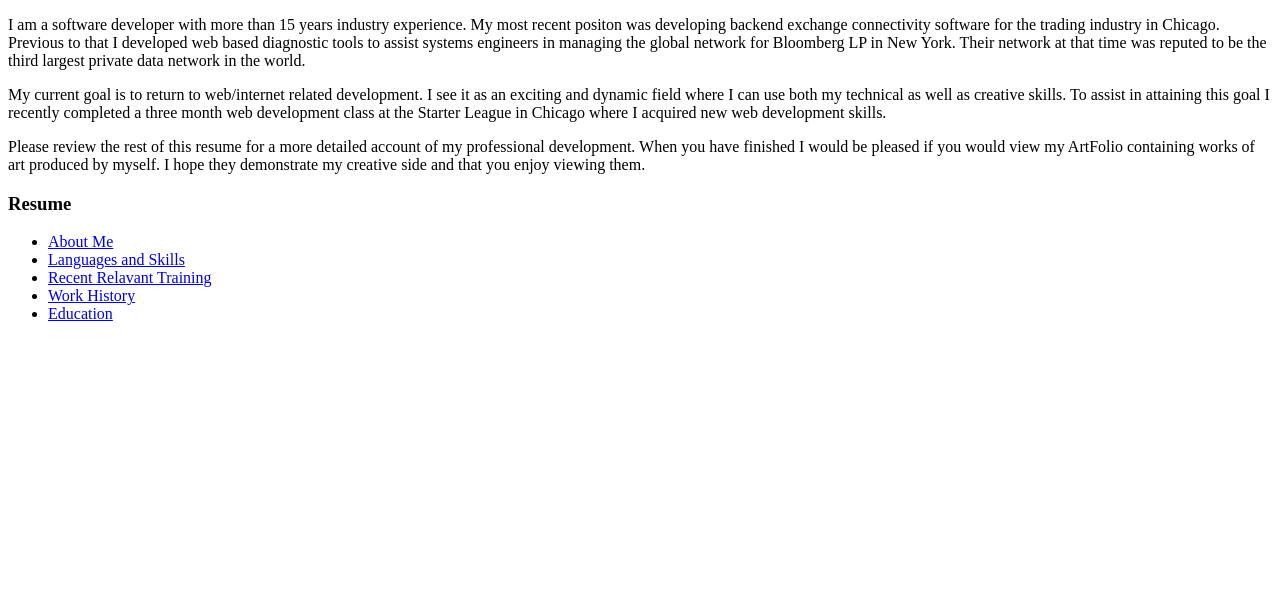
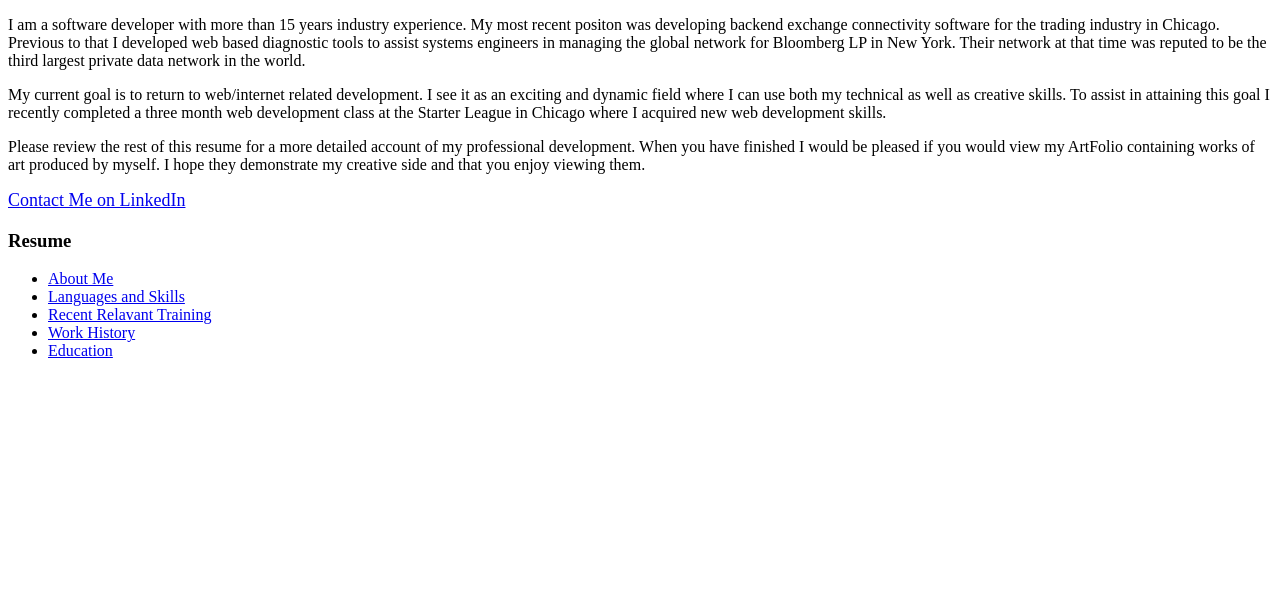
Before and after one commit to rlump/smartBlog, a Rails app: page /resume/show in a window 1280 px wide. Shown: the part 212-812 px from the top of the page. Run offline with Rails 7, Linux system fonts and the light colour scheme; parts of the project's set-up code (start-up, migrations or seed data) failed here and were passed over; some libraries are stand-ins or nearby versions.

Commit message:
minor editing

```diff
--- a/app/views/layouts/application.html.erb
+++ b/app/views/layouts/application.html.erb
@@ -48,7 +48,7 @@
 
     <!-- Nav Sidebar -->
     <!-- This is source ordered to be pulled to the left on larger screens -->
-    <div class="large-3 pull-9 columns side-nav-border side-nav-color" style="margin-bottom: 500px">
+    <div class="large-3 pull-9 columns side-nav-border side-nav-color" style="margin-bottom: 400px">
       <%= yield :navigation %>
     </div>
   </div>
--- a/app/views/resume/_about.html.erb
+++ b/app/views/resume/_about.html.erb
@@ -5,3 +5,5 @@
 <p>My current goal is to return to web/internet related development. I see it as an exciting and dynamic field where I can use both my technical as well as creative skills. To assist in attaining this goal I recently completed a three month web development class at the Starter League in Chicago where I acquired new web development skills.</p>
 
 <p>Please review the rest of this resume for a more detailed account of my professional development. When you have finished I would be pleased if you would view my ArtFolio containing works of art produced by myself. I hope they demonstrate my creative side and that you enjoy viewing them.</p>
+
+<a href = "http://www.linkedin.com/pub/ronald-lump/76/684/82b" style="font-size:18px;text-decoration:underline">Contact Me on LinkedIn</a>
```
